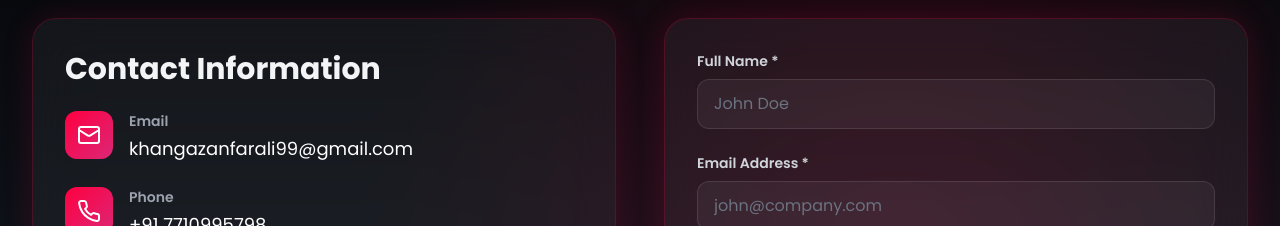
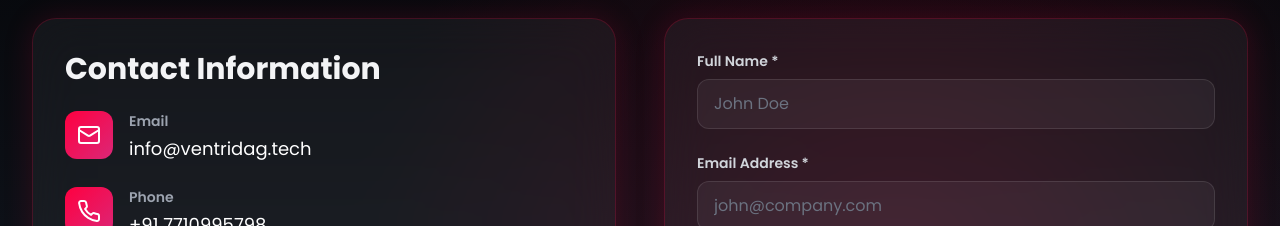
Before and after one commit to shaikhmohddanishscm/landing.ventridag, a React (Vite) app: page / in a window 1280 px wide. Shown: the part 8740-8966 px from the top of the page. Built offline with nearby package versions, Linux system fonts and the light colour scheme.

Commit message:
Update email address in Contact and Footer components

```diff
--- a/src/components/Contact.jsx
+++ b/src/components/Contact.jsx
@@ -71,8 +71,8 @@ const Contact = () => {
                   </div>
                   <div className="min-w-0">
                     <div className="text-xs sm:text-sm font-semibold text-gray-400 mb-1">Email</div>
-                    <a href="mailto:khangazanfarali99@gmail.com" className="text-sm sm:text-base lg:text-lg text-white hover:text-primary-500 transition-colors break-all">
-                      khangazanfarali99@gmail.com
+                    <a href="mailto:info@ventridag.tech" className="text-sm sm:text-base lg:text-lg text-white hover:text-primary-500 transition-colors break-all">
+                      info@ventridag.tech
                     </a>
                   </div>
                 </motion.div>
--- a/src/components/FooterSimple.jsx
+++ b/src/components/FooterSimple.jsx
@@ -33,7 +33,7 @@ const FooterSimple = () => {
                 <ExternalLink className="w-3.5 h-3.5 sm:w-4 sm:h-4" />
               </motion.a>
               <motion.a
-                href="mailto:khangazanfarali99@gmail.com"
+                href="mailto:info@ventridag.tech"
                 whileHover={{ scale: 1.05 }}
                 whileTap={{ scale: 0.95 }}
                 className="inline-flex items-center justify-center gap-2 px-4 py-2 sm:py-2.5 rounded-lg border border-white/10 bg-white/5 hover:bg-white/10 text-white text-sm sm:text-base font-medium transition-colors"
```
